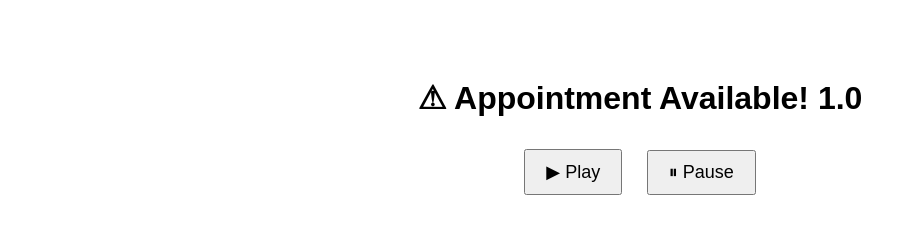
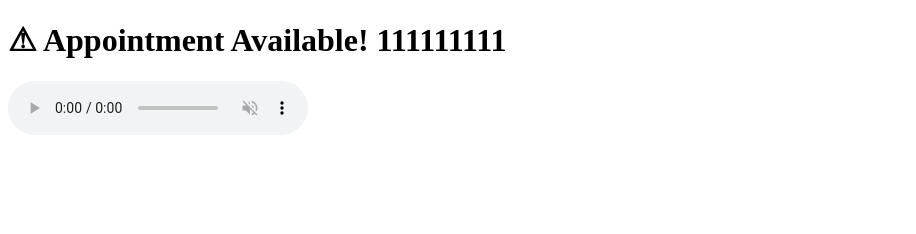
Before and after one commit to achrafmachines/alerts, a plain HTML site: page index.html in a window 1280 px wide. Shown: the whole page, without its empty margins (0-916 px from the left). Drawn offline with Linux system fonts and the light colour scheme.

Commit message:
Update index.html

```diff
--- a/index.html
+++ b/index.html
@@ -2,33 +2,10 @@
 <html lang="en">
 <head>
 <meta charset="UTF-8">
-<title>Appointment Alert</title>
-<style>
-  body {
-    font-family: Arial, sans-serif;
-    text-align: center;
-    padding-top: 50px;
-  }
-  button {
-    font-size: 18px;
-    margin: 10px;
-    padding: 10px 20px;
-    cursor: pointer;
-  }
-</style>
+<title>Appointment Alert </title>
 </head>
 <body>
-<h1>⚠ Appointment Available! 1.0</h1>
-
-<!-- Audio element -->
-<audio id="alertAudio" loop>
-  <source src="beep.mp3" type="audio/mpeg">
-  Your browser does not support the audio element.
-</audio>
-
-<!-- Play and Pause buttons -->
-<button onclick="document.getElementById('alertAudio').play()">▶ Play</button>
-<button onclick="document.getElementById('alertAudio').pause()">⏸ Pause</button>
-
+<h1>⚠ Appointment Available! 111111111</h1>
+<audio controls autoplay muted src="beep.mp3"></audio>
 </body>
 </html>
```
